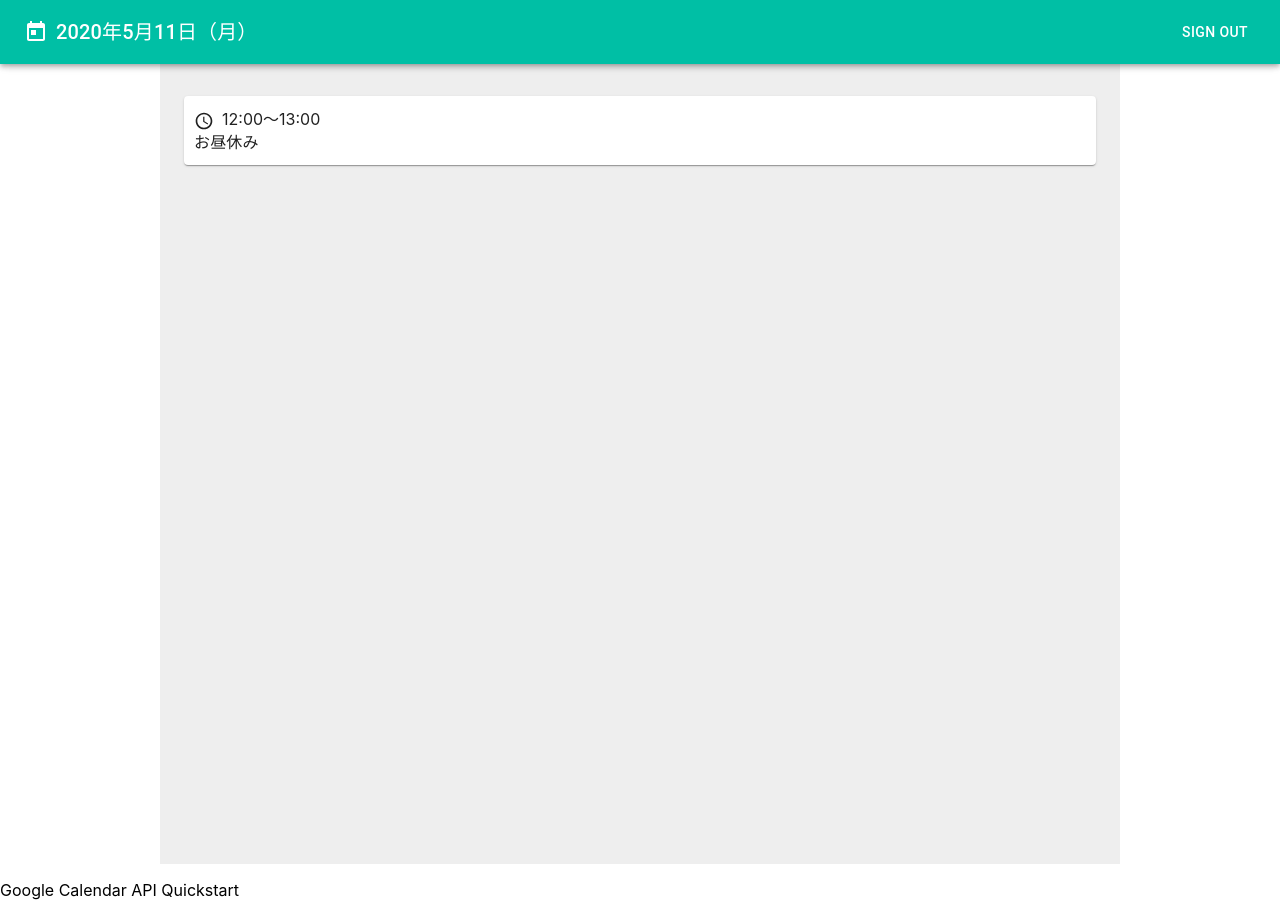
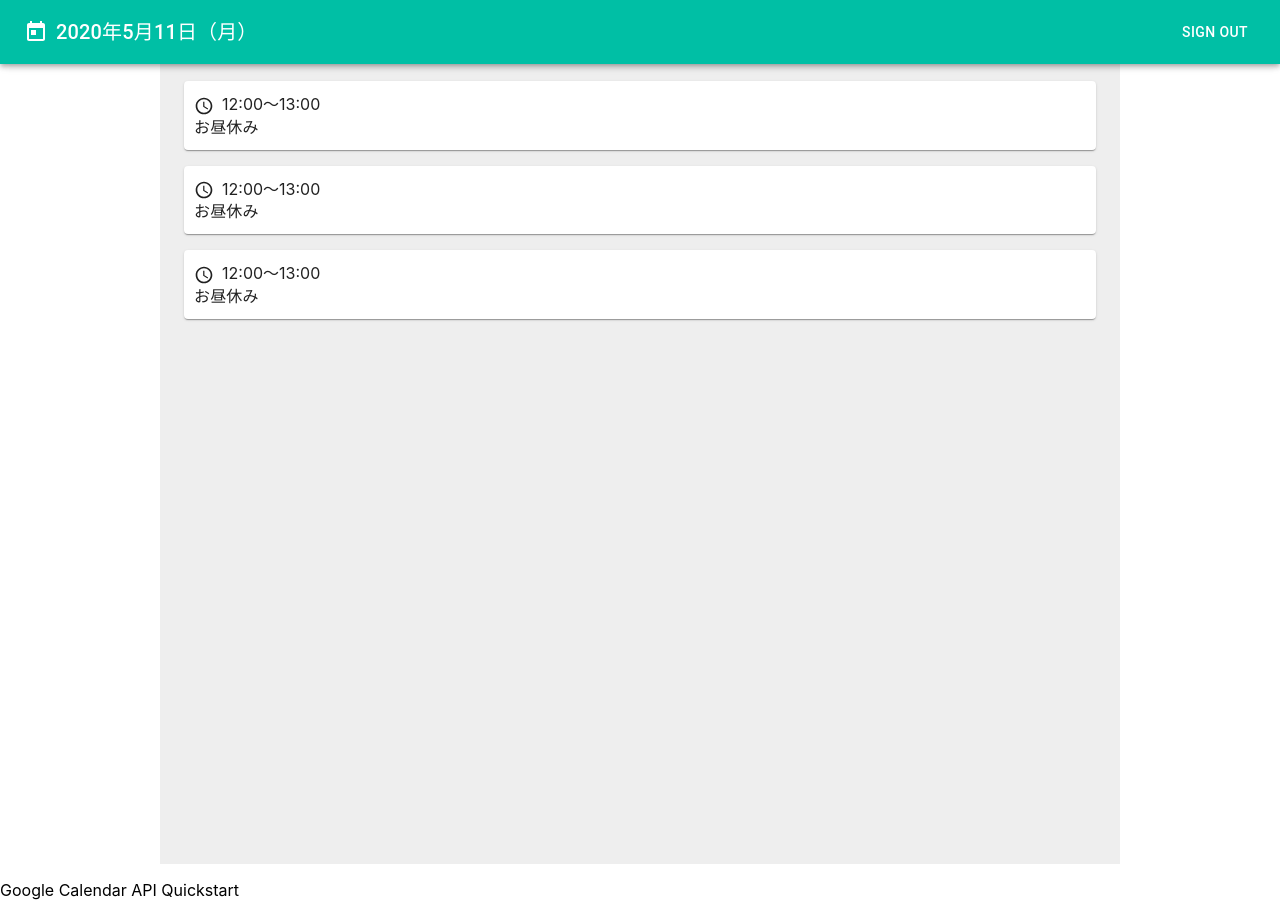
Before and after one commit to taroshuntaro/one-day-schedule-gc, a React (Create React App) app: page /home in a window 1280 px wide. Built offline with nearby package versions, Linux system fonts and the light colour scheme.

Commit message:
component整理

```diff
--- a/public/index.html
+++ b/public/index.html
@@ -14,7 +14,7 @@
     />
     <link rel="apple-touch-icon" href="%PUBLIC_URL%/logo192.png" />
     <link rel="manifest" href="%PUBLIC_URL%/manifest.json" />
-    <title>React App</title>
+    <title>T-pi</title>
   </head>
   <body>
     <noscript>You need to enable JavaScript to run this app.</noscript>
--- a/src/component/MainContainer.jsx
+++ b/src/component/MainContainer.jsx
@@ -4,13 +4,13 @@ import { makeStyles } from '@material-ui/core/styles';
 import Container from '@material-ui/core/Container';
 import { grey } from '@material-ui/core/colors';
 /** Custom module */
-import ScheduleListWrap from './ScheduleListWrap';
+import ScheduleList from './ScheduleList';
 
 const uiStyle = makeStyles((theme) => ({
   container: {
     backgroundColor: grey[200],
     minHeight: '100vh',
-    paddingTop: '16px',
+    paddingTop: '1px',
   },
 }));
 
@@ -19,7 +19,7 @@ export default function MainContainer() {
 
   return (
     <Container maxWidth='md' className={classes.container}>
-      <ScheduleListWrap />
+      <ScheduleList />
     </Container>
   );
 }
--- a/src/component/ScheduleListWrap.jsx
+++ b/src/component/ScheduleList.jsx
@@ -2,7 +2,7 @@ import React from 'react';
 /** Material-UI module */
 import { makeStyles } from '@material-ui/core/styles';
 /** Custom module */
-import ScheduleCard from './ScheduleCard';
+import ScheduleListItem from './ScheduleListItem';
 
 const uiStyle = makeStyles((theme) => ({
   ul: {
@@ -16,13 +16,19 @@ const scheduleListData = {
   title: 'お昼休み',
 };
 
-export default function ScheduleListWrap(props) {
+export default function ScheduleList(props) {
   const classes = uiStyle();
 
   return (
     <ul className={classes.ul}>
       <li>
-        <ScheduleCard scheduleListData={scheduleListData} />
+        <ScheduleListItem scheduleListData={scheduleListData} />
+      </li>
+      <li>
+        <ScheduleListItem scheduleListData={scheduleListData} />
+      </li>
+      <li>
+        <ScheduleListItem scheduleListData={scheduleListData} />
       </li>
     </ul>
   );
--- a/src/component/ScheduleCard.jsx
+++ b/src/component/ScheduleListItem.jsx
@@ -17,7 +17,7 @@ const uiStyle = makeStyles((theme) => ({
   span: {},
 }));
 
-export default function ScheduleCard(prop) {
+export default function ScheduleListItem(prop) {
   const classes = uiStyle();
 
   return (
--- a/src/index.js
+++ b/src/index.js
@@ -1,12 +1,18 @@
 import React from 'react';
 import ReactDOM from 'react-dom';
+import { BrowserRouter as Router, Route } from 'react-router-dom';
 import './index.css';
-import App from './component/App';
+import IndexPage from './pages/index-page';
+import HomePage from './pages/home-page';
 import * as serviceWorker from './serviceWorker';
 
 ReactDOM.render(
   <React.StrictMode>
-    <App />
+    <Router>
+      {/* pages */}
+      <Route exact path='/' component={IndexPage}></Route>
+      <Route path='/home' component={HomePage}></Route>
+    </Router>
   </React.StrictMode>,
   document.getElementById('root')
 );
--- /dev/null
+++ b/src/pages/home-page.jsx
@@ -0,0 +1,23 @@
+import React from 'react';
+/** Material-UI module */
+import { makeStyles } from '@material-ui/core/styles';
+/** Custom module */
+import NavBar from '../component/NavBar';
+import MainContainer from '../component/MainContainer';
+
+const uiStyle = makeStyles((theme) => ({
+  root: {
+    flexGrow: 1,
+  },
+}));
+
+export default function Home() {
+  const classes = uiStyle();
+
+  return (
+    <div className={classes.root}>
+      <NavBar />
+      <MainContainer />
+    </div>
+  );
+}
--- a/src/component/App.jsx
+++ b/src/pages/index-page.jsx
@@ -2,8 +2,6 @@ import React from 'react';
 /** Material-UI module */
 import { makeStyles } from '@material-ui/core/styles';
 /** Custom module */
-import NavBar from './NavBar';
-import MainContainer from './MainContainer';
 
 const uiStyle = makeStyles((theme) => ({
   root: {
@@ -11,13 +9,8 @@ const uiStyle = makeStyles((theme) => ({
   },
 }));
 
-export default function App() {
+export default function Home() {
   const classes = uiStyle();
 
-  return (
-    <div className={classes.root}>
-      <NavBar />
-      <MainContainer />
-    </div>
-  );
+  return <div className={classes.root}>index</div>;
 }
```
